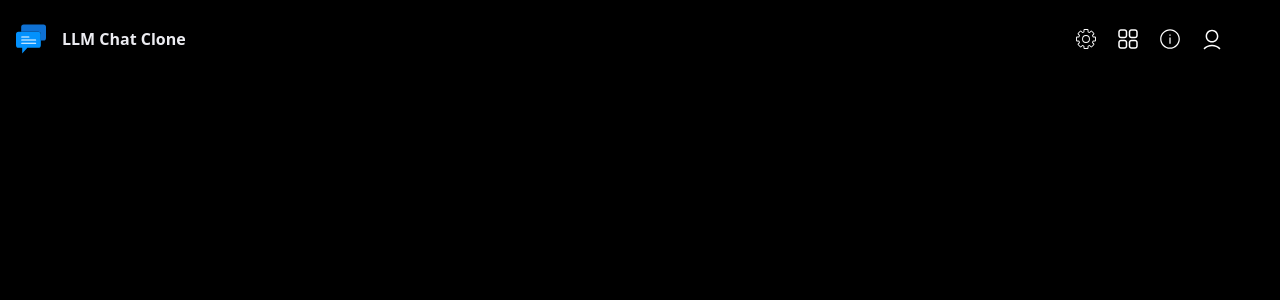
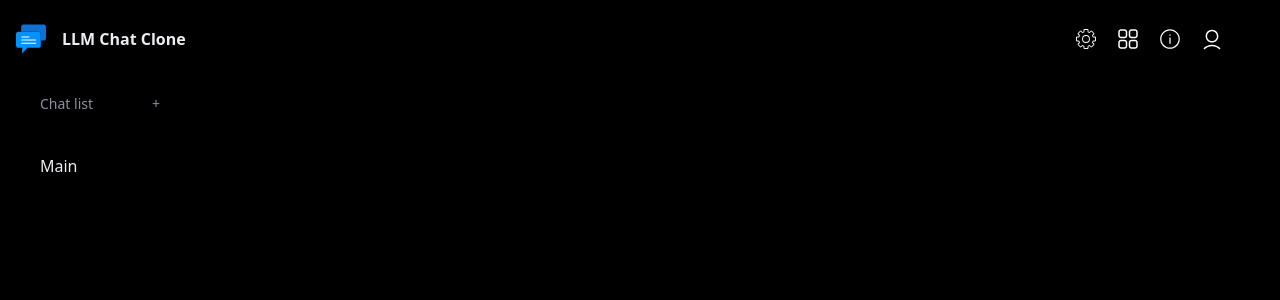
Before and after one commit to morozov312/llm-chat-clone, a Next.js app: page / in a window 1280 px wide. Shown: the top 300 px of the page. Built offline with nearby package versions, Linux system fonts and the light colour scheme.

Commit message:
feat: [CHAT-2] add sidebar layout

```diff
--- a/src/pages-flat/home/ui/HomePage.tsx
+++ b/src/pages-flat/home/ui/HomePage.tsx
@@ -1,9 +1,12 @@
-import { Navbar } from '@/widgets';
+import { ChatsSidebar, Navbar } from '@/widgets';
 
 export const HomePage = () => {
   return (
     <div>
       <Navbar />
+      <div className='flex'>
+        <ChatsSidebar />
+      </div>
     </div>
   );
 };
--- /dev/null
+++ b/src/widgets/chats-sidebar/index.ts
@@ -0,0 +1 @@
+export * from './ui';
--- /dev/null
+++ b/src/widgets/chats-sidebar/ui/ChatsSidebar.tsx
@@ -0,0 +1,13 @@
+export const ChatsSidebar = () => {
+  return (
+    <aside className='flex min-w-[200px] flex-col gap-10 px-10 py-4'>
+      <div className='flex justify-between text-sm font-light text-gray-30'>
+        <span> {'Chat list'}</span>
+        <button>{'+'}</button>
+      </div>
+      <ul className='flex flex-col gap-5'>
+        <li>{'Main'}</li>
+      </ul>
+    </aside>
+  );
+};
--- /dev/null
+++ b/src/widgets/chats-sidebar/ui/index.ts
@@ -0,0 +1 @@
+export * from './ChatsSidebar';
--- a/src/widgets/index.ts
+++ b/src/widgets/index.ts
@@ -1 +1,2 @@
 export * from './navbar';
+export * from './chats-sidebar';
```
